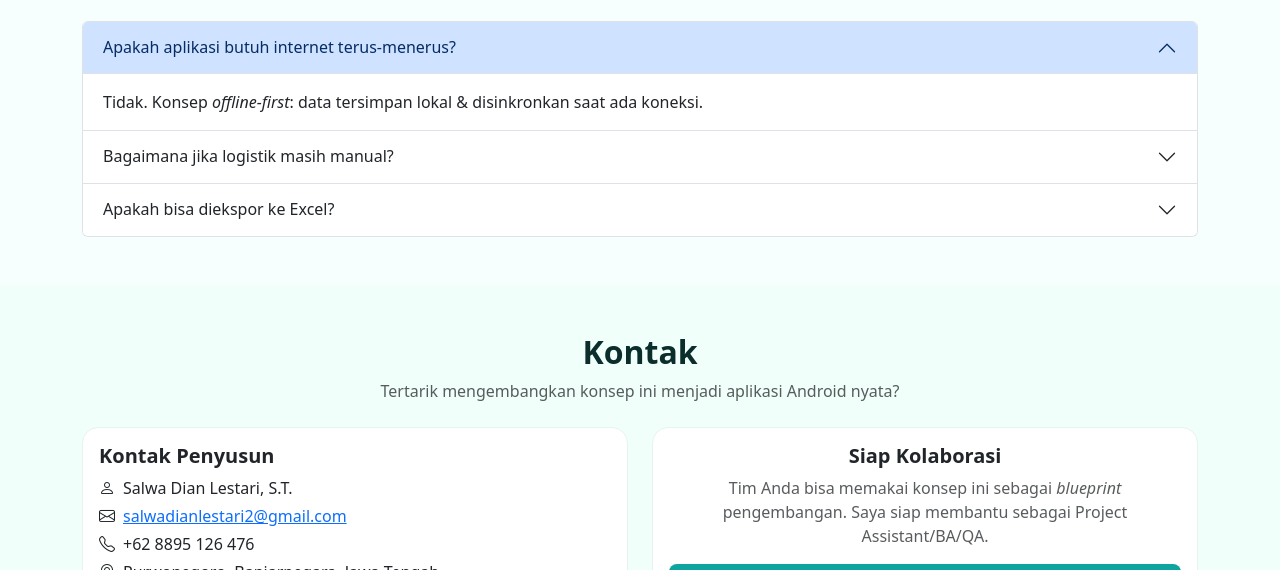
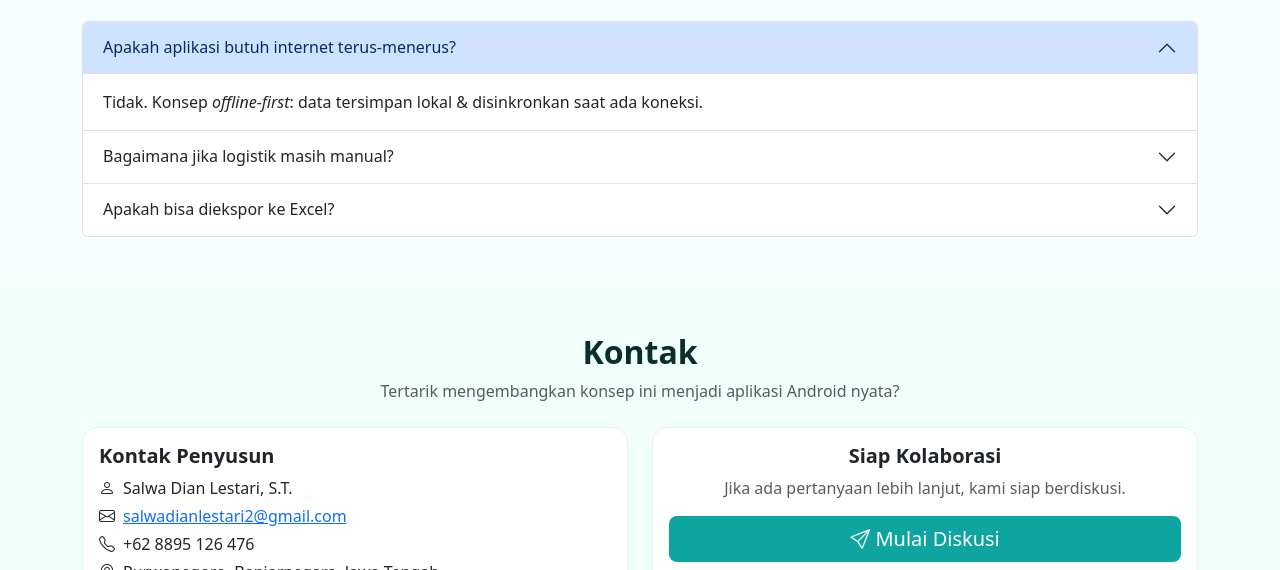
Before and after one commit to afiffadhilahiftiar/cofarm, a plain HTML site: page index.html in a window 1280 px wide. Shown: the part 4732-5302 px from the top of the page. Drawn offline with nearby package versions, Linux system fonts and the light colour scheme.

Commit message:
Update index.html

```diff
--- a/index.html
+++ b/index.html
@@ -498,7 +498,7 @@
         <div class="col-lg-6">
           <div class="card card-soft p-3 h-100 text-center">
             <h5 class="fw-bold">Siap Kolaborasi</h5>
-            <p class="text-muted">Tim Anda bisa memakai konsep ini sebagai <em>blueprint</em> pengembangan. Saya siap membantu sebagai Project Assistant/BA/QA.</p>
+            <p class="text-muted">Jika ada pertanyaan lebih lanjut, kami siap berdiskusi.</p>
             <a class="btn btn-brand btn-lg" href="https://wa.me/628895126476"><i class="bi bi-send"></i> Mulai Diskusi</a>
           </div>
         </div>
```
